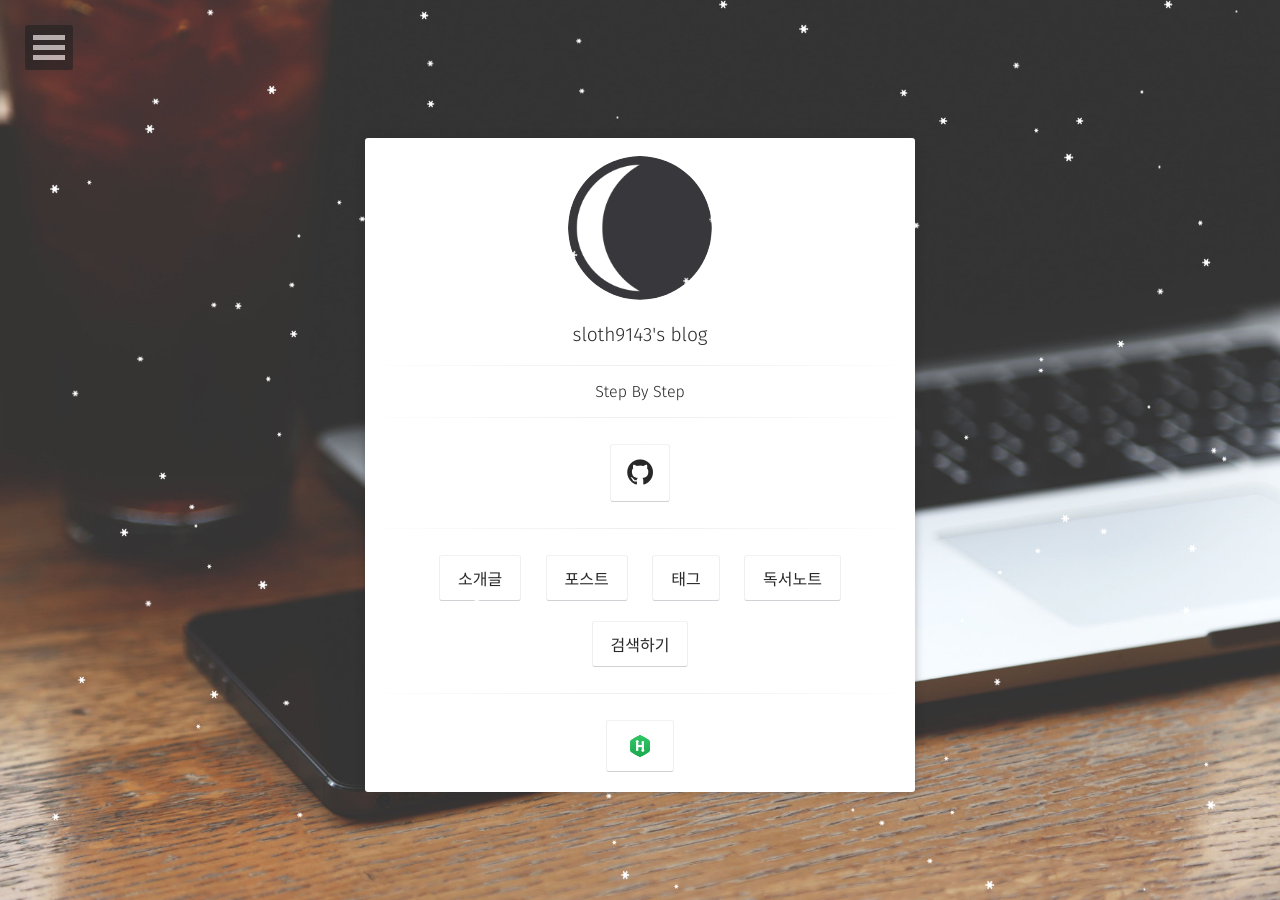
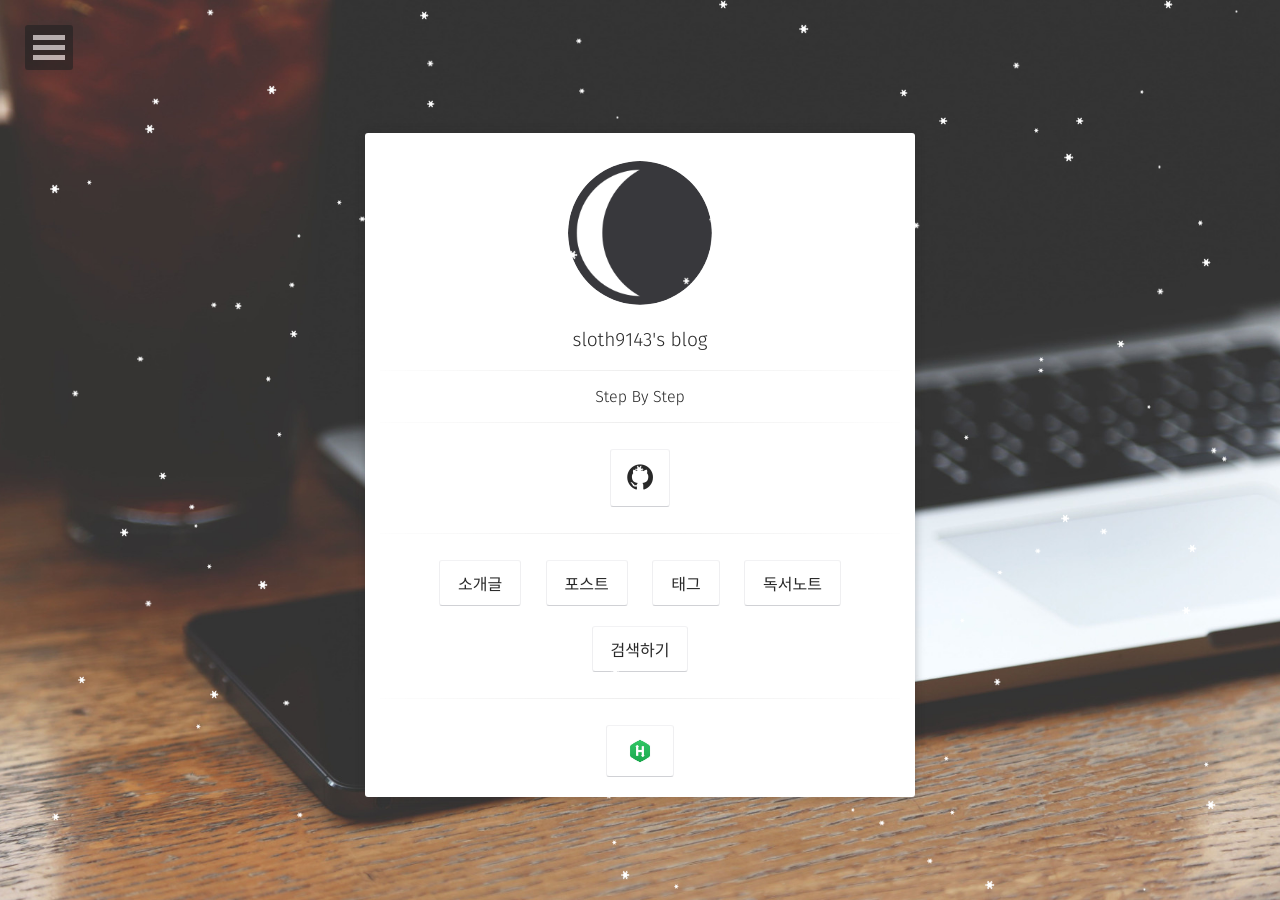
Before and after one commit to sloth9143/sloth9143.github.io, a Jekyll site: the page built from index.html, in a window 1280 px wide. Built offline with Jekyll 4.4.1, drawn with Linux system fonts in a browser that asks for light colours; some web fonts are replaced.

Commit message:
css revert

```diff
--- a/_layouts/home.html
+++ b/_layouts/home.html
@@ -13,7 +13,7 @@ layout: compress
     {% include nav.html %}
     <!-- Header -->
     <header class="header flex" role="banner">
-        <div class="container animated fadeIn">
+        <div class="container animated fadeIn" style="padding-top:10px;">
             <div class="row">
                     <a href="{{ site.url }}">
                         <img src="{{ site.logo }}" class="img-circle zoombtn animated rotateIn">
```
